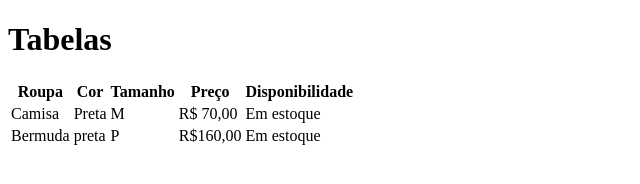
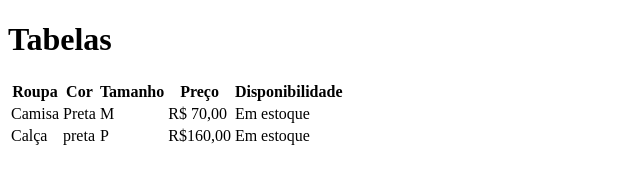
Before and after one commit to Jose-de-Souza-Faria/Aula-tabela, a plain HTML site: page index.html in a window 1280 px wide. Shown: the whole page, without its empty margins (0-640 px from the left). Drawn offline with Linux system fonts and the light colour scheme.

Commit message:
Alterado bermuda para calça

```diff
--- a/index.html
+++ b/index.html
@@ -25,7 +25,7 @@
             <td>Em estoque</td>
         </tr>
         <tr>
-            <td>Bermuda</td>
+            <td>Calça</td>
             <td>preta</td>
             <td>P</td>
             <td>R$160,00</td>
```
